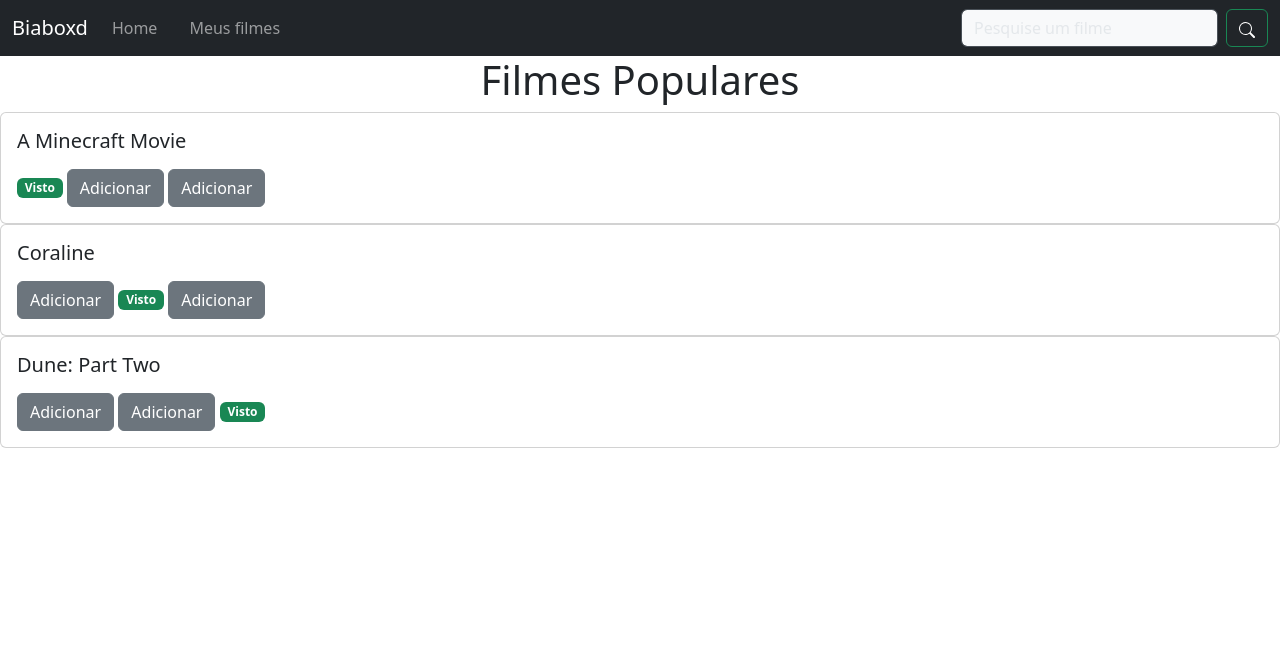
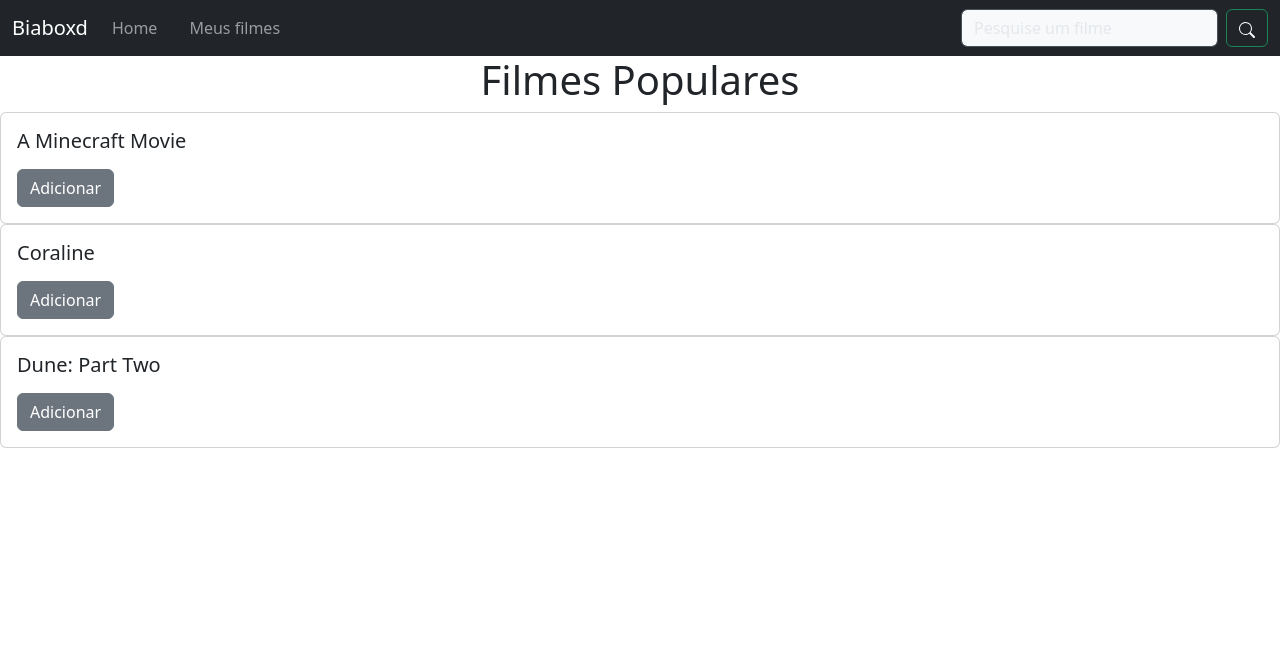
Before and after one commit to AstleBia/biblioteca_filmes_django, a Django app: template templates/home.html in a window 1280 px wide. Shown: the top 671 px of the page. Run offline with Django 5.2, Linux system fonts and the light colour scheme; the template is opened without the code that fills it: values that come from a table or form of the project are taken from there, others are empty; data comes from the database, SQL or seed files in the repository; both versions use the stored data as it was after the commit.

Commit message:
fix: ajuste na lógica do template e view da home

```diff
--- a/filmes/views.py
+++ b/filmes/views.py
@@ -16,9 +16,9 @@
     filmes = data["results"]
     filmes_detalhes = [{"titulo":filme["title"], "descricao":filme["overview"],"id": filme["id"]} for filme in filmes]
     filmes_vistos = Filme.objects.all()
-    filmes_vistos_detalhes = [{"visto":filme.visto, "id": filme.filme_id} for filme in filmes_vistos]
+    id_filmes_vistos = [filme_visto.filme_id for filme_visto in filmes_vistos]
 
-    return render(request,"home.html", context={"filmes":filmes_detalhes, "filmes_vistos": filmes_vistos_detalhes})
+    return render(request,"home.html", context={"filmes":filmes_detalhes, "id_filmes_vistos": id_filmes_vistos})
 
 def buscar_filmes_api(nome_filme):
     url = f"https://api.themoviedb.org/3/search/movie?query={nome_filme}&include_adult=false&language=pt-BR&page=1"
--- a/templates/home.html
+++ b/templates/home.html
@@ -9,15 +9,11 @@
     <div class="card-body">
         <h5 class="card-title">{{ filme.titulo }}</h5>
         <p class="card-text">{{ filme.descricao }}</p>
-        {% for filme_visto in filmes_vistos %}
-            {% if filme_visto.id == filme.id and filme_visto.visto %}
-                <span class="badge text-bg-success">Visto</span>
-            {% else %}
-                <a href="{% url 'adicionar_filme' filme.id %}" class="btn btn-secondary">Adicionar</a>
-            {% endif %}
-        {% empty %}
+        {% if filme.id in id_filmes_vistos %}
+            <span class="badge text-bg-success">Visto</span>
+        {% else %}
             <a href="{% url 'adicionar_filme' filme.id %}" class="btn btn-secondary">Adicionar</a>
-        {% endfor %}
+        {% endif %}
     </div>
 </div>
 {% endfor %}
```
Also changed, not shown: db.sqlite3.
